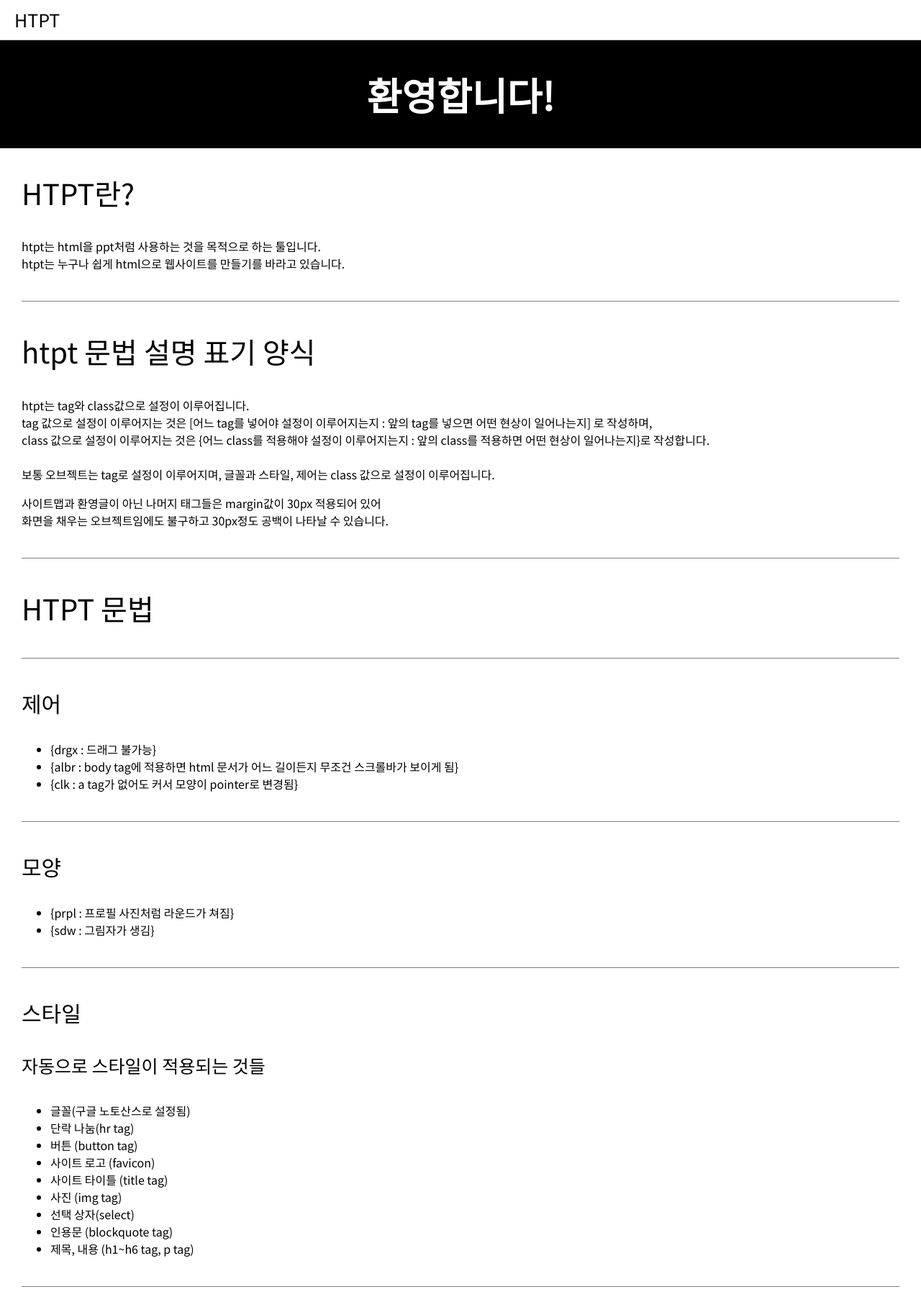
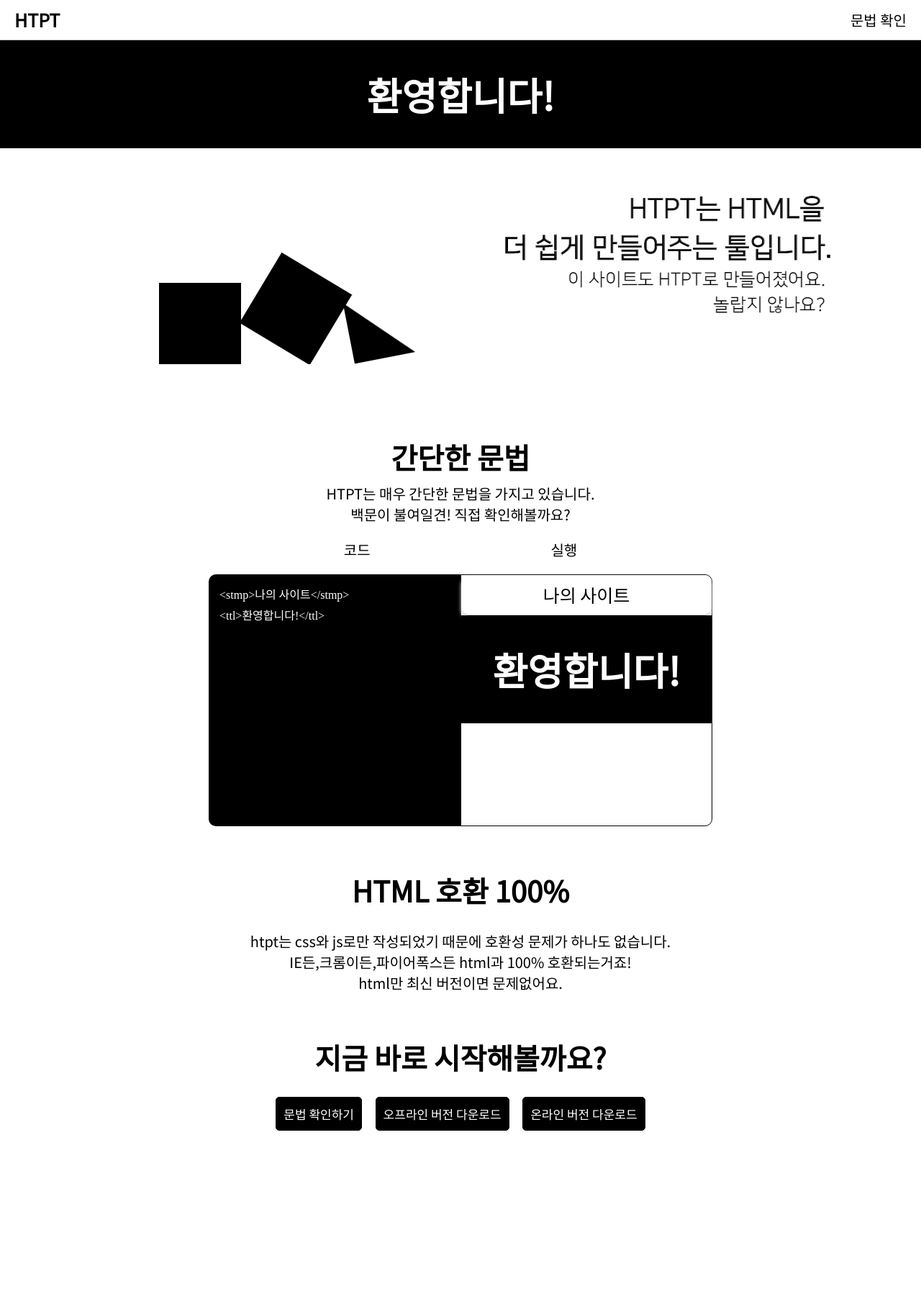
Before and after one commit to ddtt786/htpt, a plain HTML site: page index.html in a window 1280 px wide. Shown: the top 1791 px of the page at 72% size. After the commit the page ends 1621 px from the top, so only its background shows below. Drawn offline with Linux system fonts and the light colour scheme; a web font is replaced by a local one.

Commit message:
Add files via upload

```diff
--- a/index.html
+++ b/index.html
@@ -1,110 +1,62 @@
-<head>
-    <title>HTPT 문서</title> <!--사이트의 이름-->
-    <meta charset="utf-8"> <!--인코딩 양식(변경하지 않는 것을 추천)-->
-    <link rel="stylesheet" href="style.css"> <!--HTPT 스타일 불러오기-->
-    <link rel="shortcut icon" type="image/x-icon" href="htpt.png"> <!--사이트의 로고-->
-    <meta property="og:image" content="htpts.png"> <!--사이트의 이미지 (카카오톡, 디스코드 같은 곳에 이 사이트의 링크를 보내면 이 사진이 링크와 같이 뜸)-->
-</head>
-<body>
-    <stmp>HTPT</stmp>
-    <h1 style="margin: 0;"><ttl>환영합니다!</ttl></h1>
-    <div style="margin: 30px;">
-        <div>
-            <h2>HTPT란?</h2>
-            <p>htpt는 html을 ppt처럼 사용하는 것을 목적으로 하는 툴입니다.<br>
-            htpt는 누구나 쉽게 html으로 웹사이트를 만들기를 바라고 있습니다.</p>
+<!DOCTYPE html>
+<html>
+    <head>
+        <title>HTPT</title>
+        <meta charset="UTF-8">
+        <link rel="stylesheet" type="text/css" href="index.css">
+        <meta property="og:title" content="HTPT">
+        <meta property="og:description" content="더 간단한 HTML">
+        <link rel="shortcut icon" type="image/x-icon" href="icon.png">
+        <meta property="og:image" content="ogimg.png">
+    </head>
+    <style>
+        p{
+            font-size: 20px;
+        }
+        xmp {
+            margin: 3px;
+        }
+        pre {
+            font-size: 20px;
+            -ms-user-select: none;
+            -moz-user-select: -moz-none;
+            -khtml-user-select: none;
+            -webkit-user-select: none;
+            user-select: none;
+            -webkit-user-drag: none;
+            -webkit-user-drag: none;
+            -khtml-user-drag: none;
+            -moz-user-drag: none;
+            -o-user-drag: none;
+        }
+    </style>
+    <body>
+        <stmp><a href="index.html"><h1 style="float: left;font-size: 25px;line-height: 55px;margin: 0;cursor: pointer;color: black;">HTPT</h1></a><a href="grammar.html"><p style="color: black;margin: 0;font-size: 20px;text-align: right;line-height: 55px;cursor: pointer;">문법 확인</p></a></stmp>
+        <ttl>환영합니다!</ttl>
+        <sans>
+            <div id="a" style="background-image: url(2.png);"></div>
+            <div id="b" class="b" style="background-image: url(1.png);"></div>
+        </sans>
+        <div style="text-align: center;">
+            <h1 style="margin-top: 400px;font-size: 40px;">간단한 문법</h1>
+            <p style="margin-top: -20px;">HTPT는 매우 간단한 문법을 가지고 있습니다.<br>
+            백문이 불여일견! 직접 확인해볼까요?<br><pre>코드                                                        실행</pre></p>
+            <div style="width: 100%;height: 350px;margin-bottom: 60px;">
+                <div style="text-align: left;float: left;width: 350px;height: 350px;border-radius: 10px 0px 0px 10px;background-color: black;margin-left: calc(50% - 350px);color: white;">
+                <xmp style="margin-top: 15px;margin-left: 15px;"><stmp>나의 사이트</stmp></xmp><xmp style="margin-top: 5px;margin-left: 15px;"><ttl>환영합니다!</ttl></xmp></div>
+                <div style="float: left;width: 348px;height: 348px;border-radius: 0px 10px 10px 0px;background-color: white;border: 1px solid black;">
+                <stmp style="border-radius: 10px;">나의 사이트</stmp><ttl>환영합니다!</ttl></div>
+            </div>
+            <h1 style="font-size: 40px;">HTML 호환 100%</h1>
+            <p style="margin-bottom: 60px;">htpt는 css와 js로만 작성되었기 때문에 호환성 문제가 하나도 없습니다.<br>
+            IE든,크롬이든,파이어폭스든 html과 100% 호환되는거죠!
+            <br>html만 최신 버전이면 문제없어요.</p>
+            <h1 style="font-size: 40px;">지금 바로 시작해볼까요?</h1>
+            <button style="margin-right: 15px;" onclick = "window.open('grammar.html')">문법 확인하기</button>
+            <a href="htpt.zip" download="htpt.zip"><button style="margin-right: 15px;">오프라인 버전 다운로드</button></a>
+            <a  href="html_online.html" download="index.html"><button style="margin-bottom: 50px;">온라인 버전 다운로드</button></a>
         </div>
-        <hr>
-        <div>
-            <h2>htpt 문법 설명 표기 양식</h2>
-            <p>htpt는 tag와 class값으로 설정이 이루어집니다.<br>
-            tag 값으로 설정이 이루어지는 것은 [어느 tag를 넣어야 설정이 이루어지는지 : 앞의 tag를 넣으면 어떤 현상이 일어나는지] 로 작성하며,<br>
-            class 값으로 설정이 이루어지는 것은 {어느 class를 적용해야 설정이 이루어지는지 : 앞의 class를 적용하면 어떤 현상이 일어나는지}로 작성합니다.<br><br>
-            보통 오브젝트는 tag로 설정이 이루어지며, 글꼴과 스타일, 제어는 class 값으로 설정이 이루어집니다.</p>
-            <p>사이트맵과 환영글이 아닌 나머지 태그들은 margin값이 30px 적용되어 있어<br>
-            화면을 채우는 오브젝트임에도 불구하고 30px정도 공백이 나타날 수 있습니다.</p>
-        </div>
-        <hr>
-        <div>
-            <h2>HTPT 문법</h2>
-            <hr>
-            <div>
-                <h3>제어</h3>
-                <ul>
-                    <li class="drgx">{drgx : 드래그 불가능}</li>
-                    <li>{albr : body tag에 적용하면 html 문서가 어느 길이든지 무조건 스크롤바가 보이게 됨}</li>
-                    <li class="clk">{clk : a tag가 없어도 커서 모양이 pointer로 변경됨}</li>
-                </ul>
-            </div>
-            <hr>
-            <div>
-                <h3>모양</h3>
-                <ul>
-                    <li>{prpl : 프로필 사진처럼 라운드가 쳐짐}</li>
-                    <li>{sdw : 그림자가 생김}</li>
-                </ul>
-            </div>
-            <hr>
-            <div>
-                <h3>스타일</h3>
-                <div>
-                    <h4>자동으로 스타일이 적용되는 것들</h4>
-                    <ul>
-                        <li>글꼴(구글 노토산스로 설정됨)</li>
-                        <li>단락 나눔(hr tag)</li>
-                        <li>버튼 (button tag)</li>
-                        <li>사이트 로고 (favicon)</li>
-                        <li>사이트 타이틀 (title tag)</li>
-                        <li>사진 (img tag)</li>
-                        <li>선택 상자(select)</li>
-                        <li>인용문 (blockquote tag)</li>
-                        <li>제목, 내용 (h1~h6 tag, p tag)</li>
-                    </ul>
-                </div>
-            </div>
-            <hr>
-            <div>
-                <h3>글꼴</h3>
-                <ul>
-                    <div style="font-size: 25px;list-style:none;">
-                        <li class="btan">{btan : 바탕}</li>
-                        <li class="dodm">{dodm : 돋움}</li>
-                        <li class="gotc">{gotc : 고딕}</li>
-                        <li class="gnsr">{gnsr : 궁서}</li>
-                        <li class="myzo">{myzo : 나눔명조}</li>
-                        <li class="nngt">{nngt : 나눔고딕}</li>
-                        <li class="nnsk">{nnsk : 나눔스퀘어}</li>
-                        <li class="sida">{sida : 싱글데이}</li>
-                        <li class="bmja">{bmja : 배민주아}</li>
-                        <li class="dcdo">{dcdo : 독도}</li>
-                    </div>
-                </ul>
-            </div>
-            <hr>
-            <div>
-                <h3>오브젝트</h3>
-                <stmp>[stmp : 사이트맵](오브젝트 안에 글자를 설정할 수 있음)</stmp>
-                <ttl>[ttl : 환영글](오브젝트 안에 글자를 설정할 수 있음)</ttl>
-                <end>[end : 사이트 맨 밑 설명란. (사이트를 만든 사람이나 자신의 대표 대사를 넣는것을 추천)]</end>
-                <zacpum>5f5dbfc53cc6670efc1044f1</zacpum>
-                <p>[zacpum : zacpum tag 안에 있는 글자에 따라 엔트리 작품이 불러와짐]<br>
-                (예를 들어, 5f5dbfc53cc6670efc1044f1를 zacpum tag 안에 입력하면 https://playentry.org/api/iframe/project/5f5dbfc53cc6670efc1044f1 가 불러와짐)</p>
-            </div>
-        </div>
-    </div>
-    <hr>
-    <div style="margin: 30px;">
-        <h3>기타</h3>
-        <zac style="margin: 10px;" t="엔트리 연구소" p="비공임 ㅅㄱ" img="작품.png">http://naver.me/FeTnApYM</zac>
-        <p>[zac : 작품을 홍보함]</p>
-        <h4>사용 방법</h4>
-        <p>t 속성 = 제목<br>
-        p 속성 = 내용<br>
-        img 속성 = 작품 이미지</p>
-    </div>
-    <hr>
-    <blockquote style="margin-bottom: 40px;">프로그램을 사지만 말고 만드세요.</blockquote>
-    <p style="margin-top: -75px;margin-right: 30px;text-align: right;color: white;">-버락 오바마</p>
-    <end>ⓒ ddtt786</end>
-</body>
-<script src="import.js"></script> <!--HTPT 전용 tag를 html 양식으로 변환-->
+    </body>
+    </body>
+</html>
+<script src="index.js"></script>
```
Also changed, not shown: grammar.html (added, +116 -0 lines), html.html (added, +15 -0 lines), html_online.html (added, +15 -0 lines), 1.png (added), 2.png (added), icon.png (added), ogimg.png (added), 1 other file.
